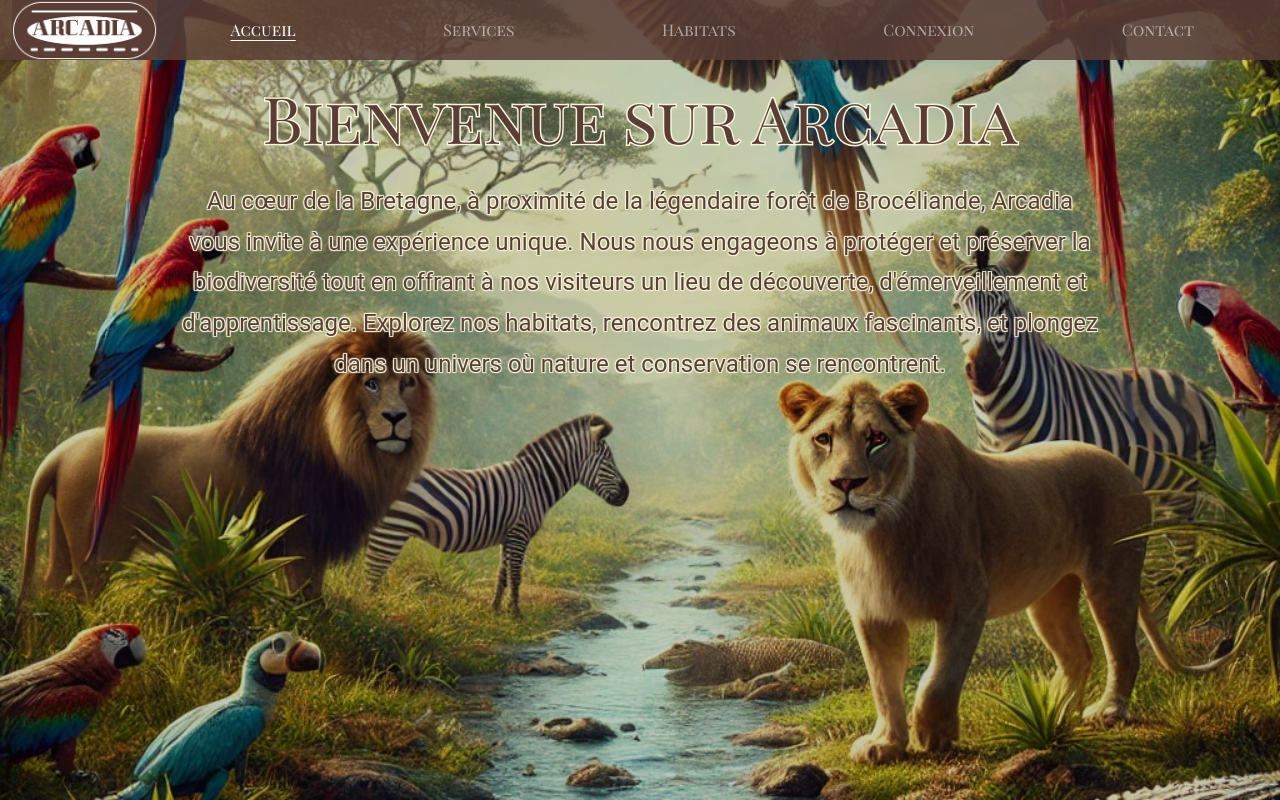
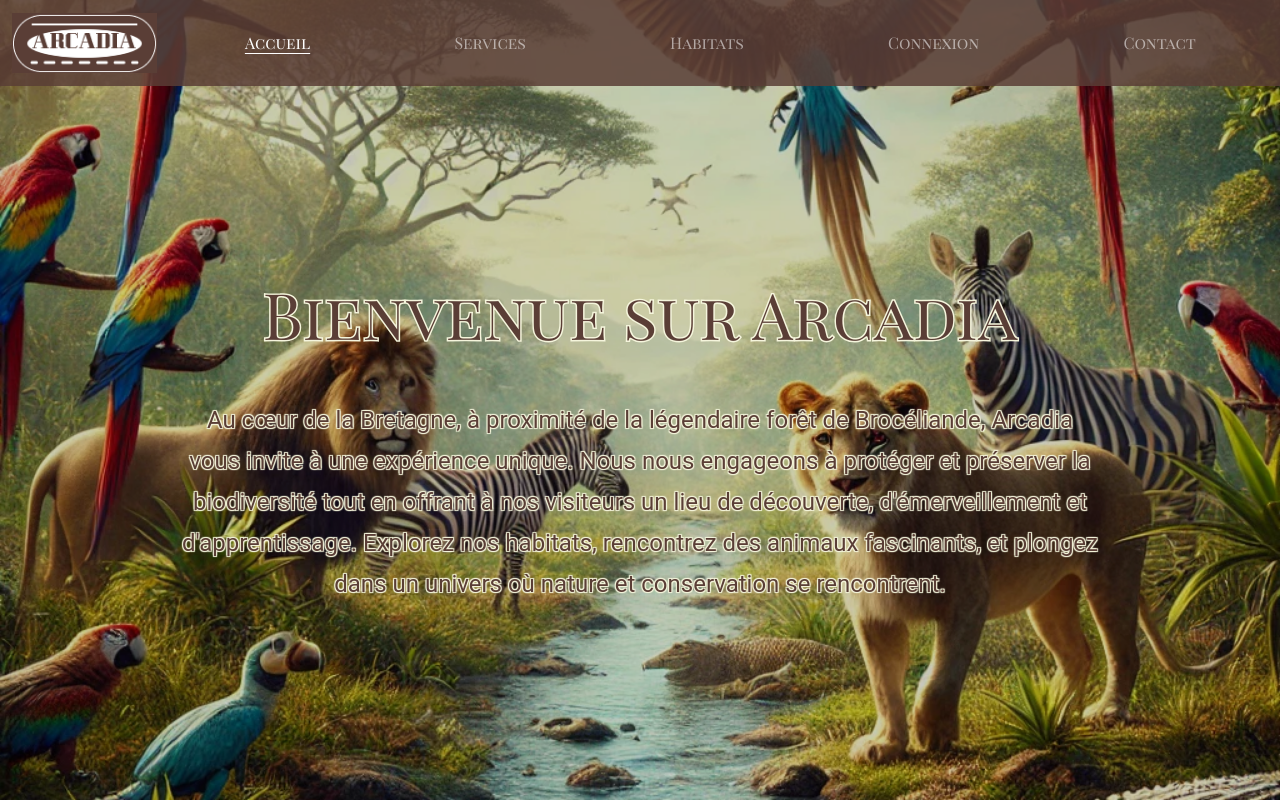
Before and after one commit to DenisPinzin/Zoo-Arcadia, a plain HTML site: page index.html in a window 1280 px wide. Drawn offline with nearby package versions, Linux system fonts and the light colour scheme.

Commit message:
style: finalize hero section responsiveness and design

```diff
--- a/index.html
+++ b/index.html
@@ -17,7 +17,7 @@
     <nav class="navbar navbar-expand-md navbar-dark">
       <div class="container-fluid">
         <!-- Logo -->
-        <a class="navbar-brand text-light" href="#">
+        <a class="navbar-brand d-flex align-items-center" href="#">
           <img src="img/logo.png" alt="Logo Arcadia" height="60">
         </a>
 
@@ -29,23 +29,25 @@
         <!-- Menu -->
         <div class="collapse navbar-collapse" id="menuNavbar">
           <ul class="navbar-nav ms-auto mb-2 mb-md-0 w-100 justify-content-evenly">
-            <li class="nav-item"><a class="nav-link nav-divider active" href="#">Accueil</a></li>
+            <li class="nav-item"><a class="nav-link active" href="#">Accueil</a></li>
             <hr class="mobile-separator">
-            <li class="nav-item"><a class="nav-link nav-divider" href="#">Services</a></li>
+            <li class="nav-item"><a class="nav-link" href="#">Services</a></li>
             <hr class="mobile-separator">
-            <li class="nav-item"><a class="nav-link nav-divider" href="#">Habitats</a></li>
+            <li class="nav-item"><a class="nav-link" href="#">Habitats</a></li>
             <hr class="mobile-separator">
-            <li class="nav-item"><a class="nav-link nav-divider" href="#">Connexion</a></li>
+            <li class="nav-item"><a class="nav-link" href="#">Connexion</a></li>
             <hr class="mobile-separator">
-            <li class="nav-item"><a class="nav-link nav-divider" href="#">Contact</a></li>
+            <li class="nav-item"><a class="nav-link" href="#">Contact</a></li>
           </ul>
         </div>
       </div>
     </nav>
   </header>
+
   <main>
-    <section class="hero-section">
+    <section class="hero-section d-flex align-items-center justify-content-center text-center">
       <div class="container">
+        <div class="hero-content">
           <h1 class="hero-title">Bienvenue sur Arcadia</h1>
           <p class="hero-text">
             Au cœur de la Bretagne, à proximité de la légendaire forêt de Brocéliande, Arcadia vous invite à une expérience unique.
@@ -54,9 +56,9 @@
             où nature et conservation se rencontrent.
           </p>
         </div>
+      </div>
     </section>
   </main>
-
 
   <script src="https://cdn.jsdelivr.net/npm/bootstrap@5.3.2/dist/js/bootstrap.bundle.min.js"></script>
   <script src="script.js"></script>
--- a/style.css
+++ b/style.css
@@ -5,9 +5,14 @@
   box-sizing: border-box;
 }
 
-/*----- NAVBAR -----*/
-nav {
-  background-color: #5A3E36;
+/* NAVBAR */
+.navbar {
+  background-color: rgba(90, 62, 54, 0.85);
+  position: absolute;
+  top: 0;
+  left: 0;
+  width: 100%;
+  z-index: 1000;
 }
 
 .navbar-toggler {
@@ -32,20 +37,7 @@ nav {
   text-underline-offset: 4px;
 }
 
-.navbar-brand {
-  padding: 0;
-  margin: 0;
-  display: flex;
-  align-items: center;
-  height: 100%;
-}
-
-.navbar {
-  padding-top: 0;
-  padding-bottom: 0;
-}
-
-/* Mobile styles */
+/* Mobile separator */
 @media (max-width: 767.98px) {
   .mobile-separator {
     width: 60%;
@@ -61,37 +53,22 @@ nav {
 
   .navbar-nav .nav-link {
     text-align: center;
-    width: auto;
     padding-left: 1rem;
     padding-right: 1rem;
   }
 }
 
-/*----- MAIN -----*/
-/*----- SECTION 1 -----*/
-
-/* Position fixe de la navbar au-dessus */
-.navbar {
-  position: absolute;
-  top: 0;
-  left: 0;
-  width: 100%;
-  z-index: 1000;
-  background-color: rgba(90, 62, 54, 0.85); /* même couleur que ta navbar, semi-transparente */
-}
-
+/* HERO SECTION */
 .hero-section {
   position: relative;
-  height: 100vh;
+  min-height: 100vh;
+  padding-top: 120px;
+  padding-bottom: 40px;
   background-image: url('img/Background-Accueil.webp');
   background-size: cover;
   background-position: center;
   background-repeat: no-repeat;
-  padding-top: 80px;
-  display: flex;
-  justify-content: center;
-  text-align: center;
-  overflow: hidden; /* important pour masquer l'overlay si besoin */
+  overflow: hidden;
   z-index: 0;
 }
 
@@ -102,20 +79,24 @@ nav {
   left: 0;
   width: 100%;
   height: 100%;
-  background-color: rgba(0, 0, 0, 0.2); /* ← ajuste l'opacité ici */
+  background-color: rgba(0, 0, 0, 0.2);
   z-index: 0;
 }
 
+.hero-content {
+  display: flex;
+  flex-direction: column;
+  align-items: center;
+  gap: 1.5rem;
+}
 
-
-/* Titre principal */
+/* TITRE */
 .hero-title {
   position: relative;
   font-family: 'Playfair Display SC', serif;
   font-size: clamp(2rem, 6vw, 64px);
   font-weight: 400;
   color: #5A3E36;
-  letter-spacing: 0;
   text-align: center;
   z-index: 1;
   max-width: 90%;
@@ -134,9 +115,10 @@ nav {
   -webkit-text-stroke: 3px #F5F5DC;
   filter: blur(0.5px);
   text-align: center;
-  font-size: clamp(2rem, 6vw, 64px);
+  font-size: inherit;
 }
 
+/* PARAGRAPHE */
 .hero-text {
   font-family: 'Roboto', sans-serif;
   font-size: clamp(1rem, 2.5vw, 24px);
@@ -148,7 +130,6 @@ nav {
   padding: 0 1rem;
   position: relative;
   z-index: 1;
-
   text-shadow:
     0 0 1px #F5F5DC,
     1px 1px 1px #F5F5DC,
@@ -156,3 +137,35 @@ nav {
     1px -1px 1px #F5F5DC,
     -1px 1px 1px #F5F5DC;
 }
+
+/* XS Portrait */
+@media (max-width: 576px) {
+  .hero-section {
+    padding-top: 140px;
+    padding-bottom: 20px;
+  }
+}
+
+/* Landscape */
+@media (max-width: 768px) and (orientation: landscape) {
+  .hero-title {
+    font-size: clamp(1.5rem, 4.5vw, 2.2rem);
+  }
+
+  .hero-title::before {
+    font-size: inherit;
+    -webkit-text-stroke: 1px #F5F5DC;
+    filter: blur(0.2px);
+  }
+
+  .hero-text {
+    font-size: clamp(0.9rem, 1.8vw, 1.1rem);
+    line-height: 1.4;
+    margin-top: 1rem;
+  }
+
+  .hero-section {
+    padding-top: 100px;
+    padding-bottom: 20px;
+  }
+}
```
Lines whose indentation alone changed are shown as unchanged.
